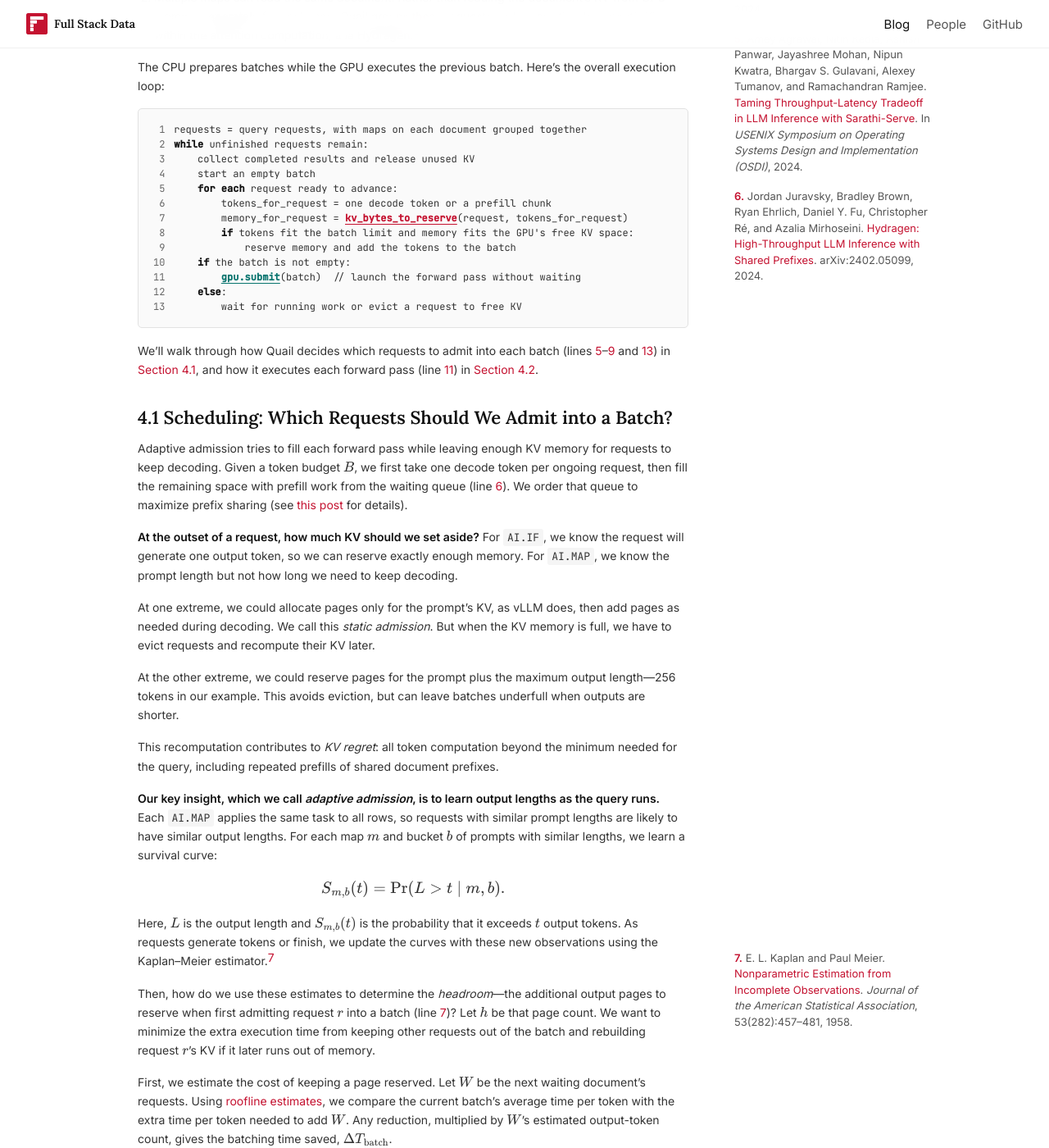
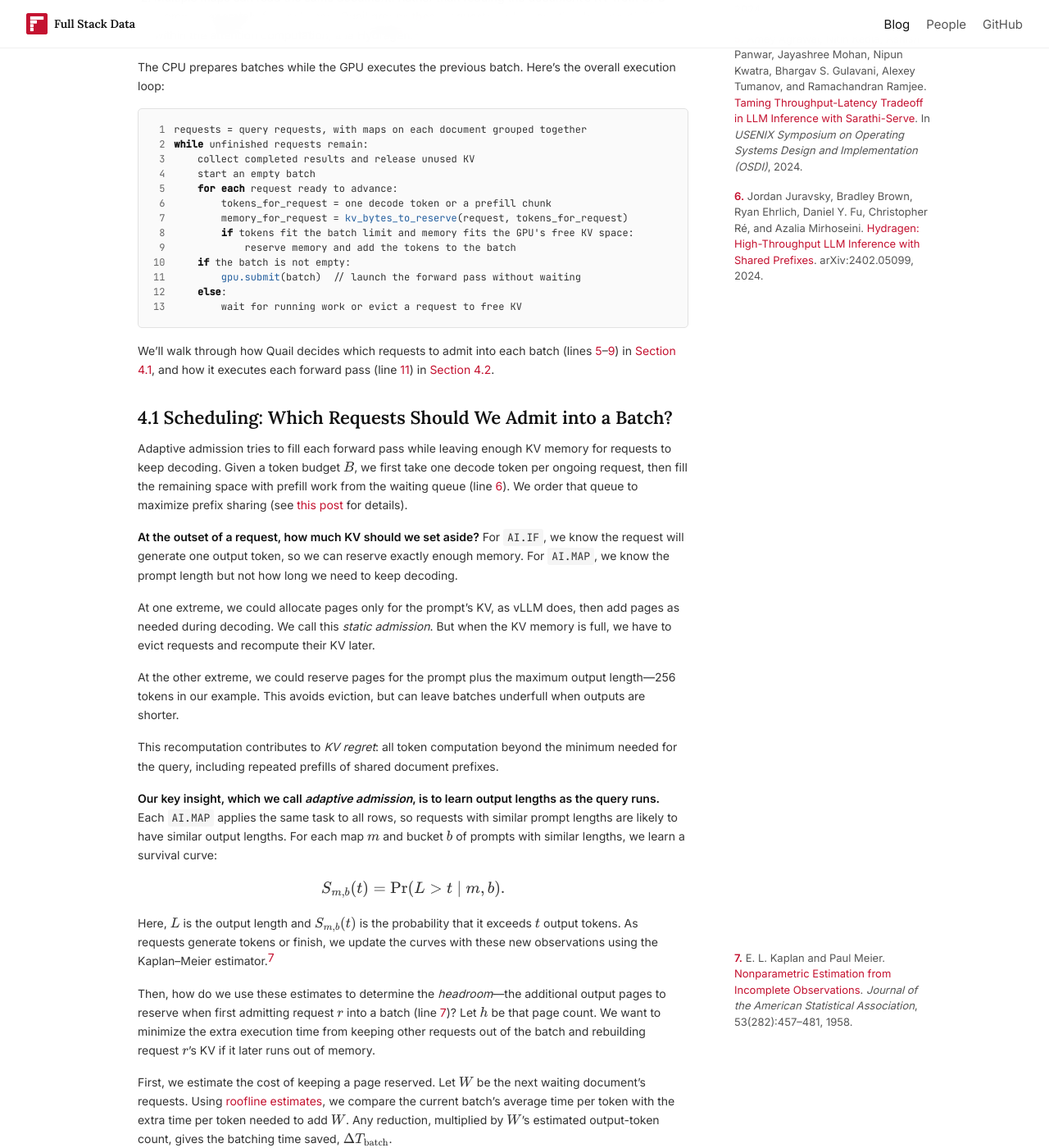
Before and after one commit to fsdatalab/fsdatalab.github.io, a Jekyll site: the page built from _posts/2026-11-03-ai-map.md, in a window 1280 px wide and 1400 px high, scrolled down 2432 px. Shown: the whole window at 82% size. Built offline with Jekyll 4.4.1, drawn with Linux system fonts in a browser that asks for light colours.

Commit message:
Give both function calls in the AI.MAP execution loop the same color
Co-Authored-By: Claude Opus 5.5 <noreply@anthropic.com>
Claude-Session: https://claude.ai/code/session_012G22YMQssRfNYLRetzTaCz

```diff
--- a/_posts/2026-11-03-ai-map.md
+++ b/_posts/2026-11-03-ai-map.md
@@ -97,7 +97,7 @@ The CPU prepares batches while the GPU executes the previous batch. Here's the o
 <span class="algorithm-line" id="map-algorithm-line-13" data-line="13">        wait for running work or evict a request to free KV</span></code></pre>
 </div>
 
-We'll walk through how Quail decides which requests to admit into each batch (lines [5](#map-algorithm-line-5)–[9](#map-algorithm-line-9) and [13](#map-algorithm-line-13)) in [Section 4.1](#41-scheduling-which-requests-should-we-admit-into-a-batch), and how it executes each forward pass (line [11](#map-algorithm-line-11)) in [Section 4.2](#42-forward-pass-reading-each-documents-kv-once).
+We'll walk through how Quail decides which requests to admit into each batch (lines [5](#map-algorithm-line-5)–[9](#map-algorithm-line-9)) in [Section 4.1](#41-scheduling-which-requests-should-we-admit-into-a-batch), and how it executes each forward pass (line [11](#map-algorithm-line-11)) in [Section 4.2](#42-forward-pass-reading-each-documents-kv-once).
 
 ## 4.1 Scheduling: Which Requests Should We Admit into a Batch?
 
--- a/assets/css/style.css
+++ b/assets/css/style.css
@@ -833,12 +833,9 @@ a:hover { opacity: 0.75; }
 .prose .highlight .o { color: #8a3b12; }
 .prose .highlight .map-planning-call,
 .prose .highlight .map-execution-call {
-  font-weight: 600;
-  text-decoration: underline;
-  text-underline-offset: 3px;
+  color: #245f9e;
+  text-decoration: none;
 }
-.prose .highlight .map-planning-call { color: #c41230; }
-.prose .highlight .map-execution-call { color: #08746e; }
 .prose .map-algorithm code { white-space: normal; }
 .prose .map-algorithm .algorithm-line {
   display: block;
```
